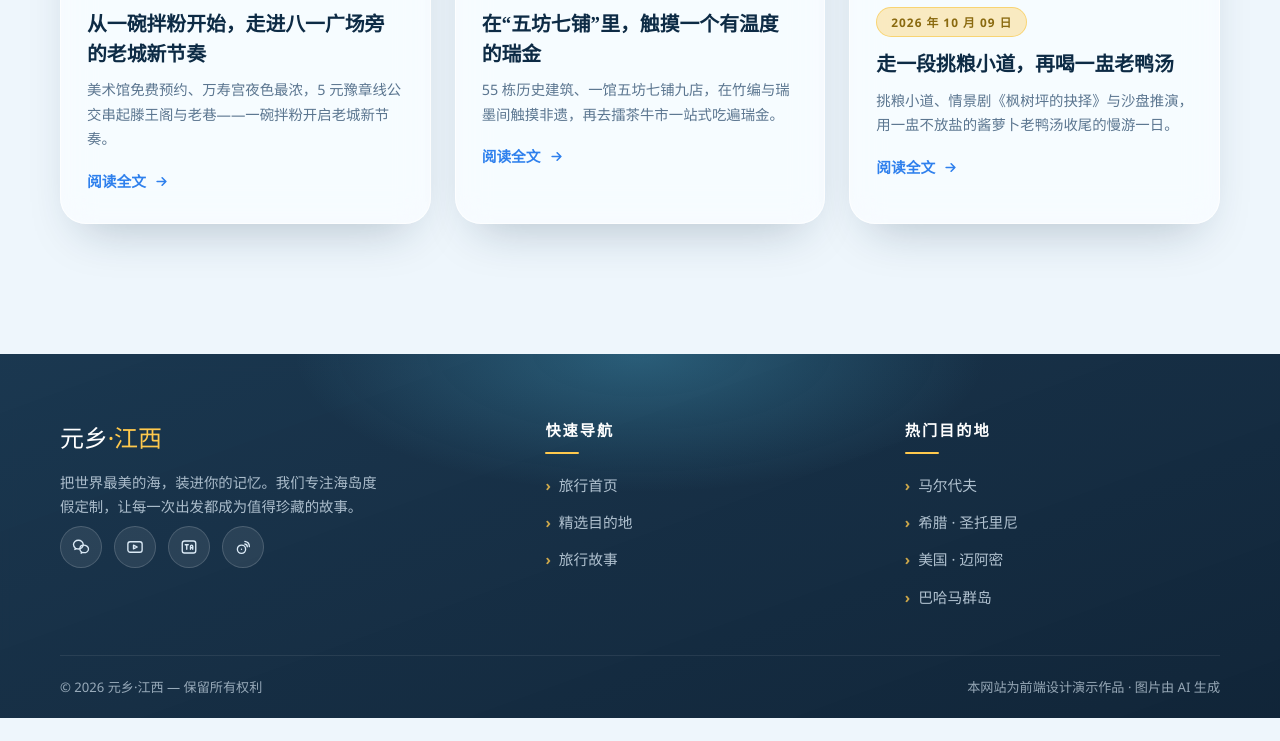
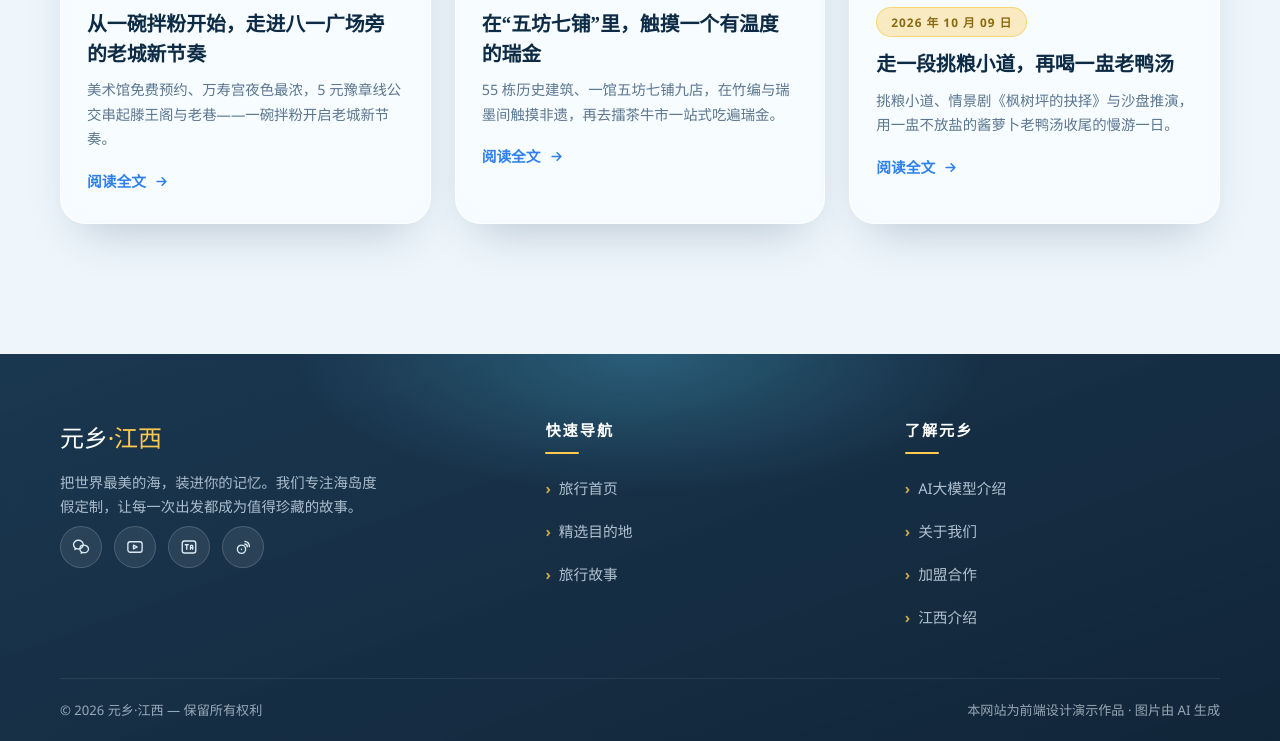
Before and after one commit to lupengguang/Jiangxi-Culture-and-Tourism-Creative-Website, a plain HTML site: page 马尔代夫旅游网站.html in a window 1280 px wide. Shown: the part 4895-5636 px from the top of the page. Before the commit the page ends 5613 px from the top, so only its background shows below. Drawn offline with Linux system fonts and the light colour scheme.

Commit message:
feat: 页脚新增「了解元乡」导航栏（AI大模型介绍/关于我们/加盟合作/江西介绍）与悬停交互

```diff
--- a/马尔代夫旅游网站.html
+++ b/马尔代夫旅游网站.html
@@ -446,9 +446,15 @@ footer p{font-size:.9rem;opacity:.75;max-width:320px}
 footer h5{font-size:.95rem;letter-spacing:2px;color:#fff;margin-bottom:18px;position:relative;padding-bottom:10px}
 footer h5::after{content:"";position:absolute;left:0;bottom:0;width:34px;height:2px;background:var(--yellow);border-radius:2px}
 .flinks{list-style:none;display:grid;gap:10px}
-.flinks a{opacity:.78;font-size:.92rem;transition:.3s;display:inline-flex;align-items:center;gap:8px}
-.flinks a::before{content:"›";color:var(--yellow);font-weight:700}
-.flinks a:hover{opacity:1;color:var(--yellow);transform:translateX(4px)}
+.flinks a{
+  position:relative;opacity:.78;font-size:.92rem;transition:.3s;display:inline-flex;align-items:center;gap:8px;
+  padding:4px 12px 4px 10px;margin-left:-10px;border-radius:9px;
+}
+.flinks a::before{content:"›";color:var(--yellow);font-weight:700;transition:transform .3s}
+.flinks a::after{content:"";position:absolute;left:28px;bottom:2px;height:2px;width:0;border-radius:2px;background:linear-gradient(90deg,var(--yellow),rgba(245,179,1,0));transition:width .35s ease}
+.flinks a:hover{opacity:1;color:var(--yellow);transform:translateX(4px);background:rgba(255,255,255,.07)}
+.flinks a:hover::before{transform:translateX(3px) scale(1.2)}
+.flinks a:hover::after{width:56px}
 .socials{display:flex;gap:12px;margin-top:6px}
 .socials a{
   width:42px;height:42px;border-radius:50%;display:grid;place-items:center;
@@ -830,12 +836,12 @@ footer h5::after{content:"";position:absolute;left:0;bottom:0;width:34px;height:
         </ul>
       </div>
       <div>
-        <h5>热门目的地</h5>
+        <h5>了解元乡</h5>
         <ul class="flinks">
-          <li><a href="#destinations">马尔代夫</a></li>
-          <li><a href="#destinations">希腊 · 圣托里尼</a></li>
-          <li><a href="#destinations">美国 · 迈阿密</a></li>
-          <li><a href="#destinations">巴哈马群岛</a></li>
+          <li><a href="元乡引擎.html">AI大模型介绍</a></li>
+          <li><a href="javascript:void(0)" onclick="toast('「关于我们」页面即将上线，敬请期待')">关于我们</a></li>
+          <li><a href="javascript:void(0)" onclick="toast('「加盟合作」页面即将上线，敬请期待')">加盟合作</a></li>
+          <li><a href="javascript:void(0)" onclick="toast('「江西介绍」页面即将上线，敬请期待')">江西介绍</a></li>
         </ul>
       </div>
     </div>
```
